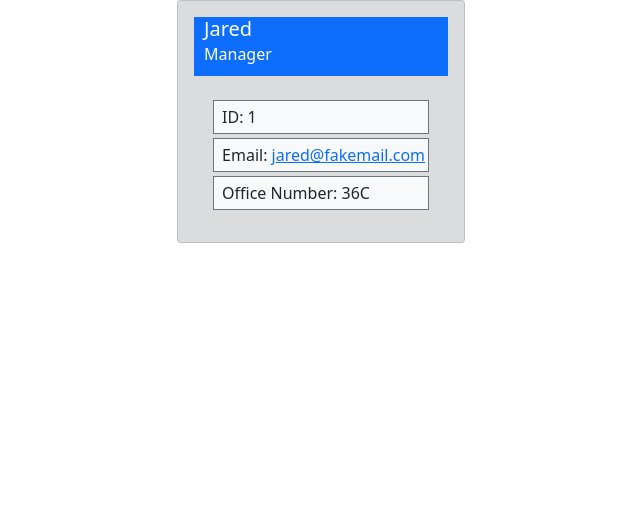
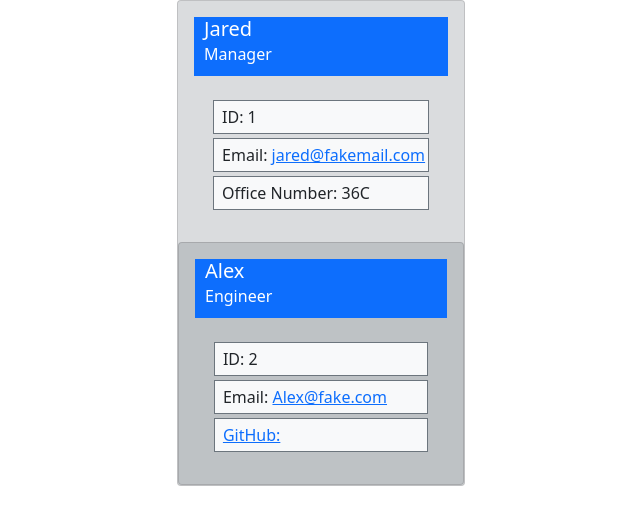
Before and after one commit to Tschram93/team-builder, a website: page temp/sandbox.html in a window 1280 px wide. Shown: the whole page, without its empty margins (319-959 px from the left). Drawn offline with nearby package versions, Linux system fonts and the light colour scheme.

Commit message:
html template for engineer in progress; needs nested literals

```diff
--- a/temp/sandbox.html
+++ b/temp/sandbox.html
@@ -13,6 +13,12 @@
 </head>
 <header>
 
+
+</header>
+
+<body>
+    <div class="container">
+
         <div class="d-flex justify-content-center flex-wrap">
             <div class="card bg-secondary bg-opacity-25" style="width: 18rem;">
                 <div class="card-body">
@@ -27,19 +33,33 @@
                             <li class="bg-light border border-secondary mb-1">ID: 1</li>
                             <li class="bg-light border border-secondary mb-1">Email: <a
                                     href="mailto: jaredm@fakemail.com">jared@fakemail.com</a></li>
-                        <li class="bg-light border border-secondary">Office Number: <span class="officeNum">36C</span>
+                            <li class="bg-light border border-secondary">Office Number: <span
+                                    class="officeNum">36C</span>
                             </li>
                         </ul>
                     </div>
                 </div>
 
+                <div class="d-flex justify-content-center flex-wrap">
+                    <div class="card bg-secondary bg-opacity-25" style="width: 18rem;" id="cards">
+                        <div class="card-body">
+                            <section class="bg-primary text-white pb-1">
+                                <h5 class="card-title">Alex</h5>
+                                <h6 class="card-subtitle mb-2">Engineer</h6>
+                            </section>
+                            <ul class="list-unstyled lh-lg mt-4 d-flex flex-wrap justify-content-center">
+                                <li class="bg-light border border-secondary mb-1">ID: 2</li>
+                                <li class="bg-light border border-secondary mb-1">Email: <a
+                                        href="mailto: Alex@fake.com">Alex@fake.com</a></li>
+                                <li class="bg-light border border-secondary"><a
+                                        href='https://github.com/null/'>GitHub:</a>
+                                </li>
+                            </ul>
+                        </div>
+                    </div>
+                </div>
 
-</header>
-
-<body>
-
-
-
+            </div>
 
 </body>
 
```
Also changed, not shown: src/generate..js (+24 -0 lines). Lines whose indentation alone changed are shown as unchanged.
